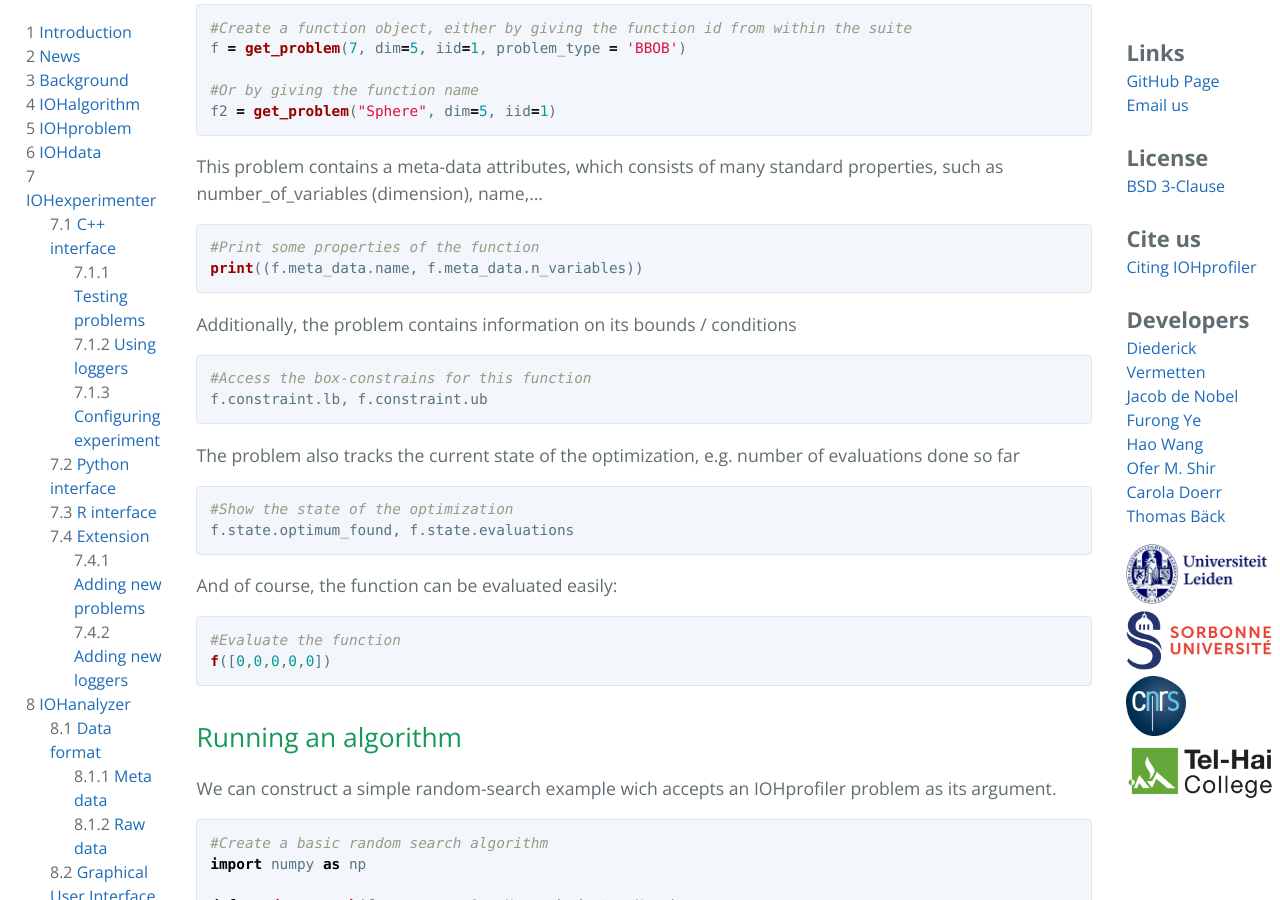
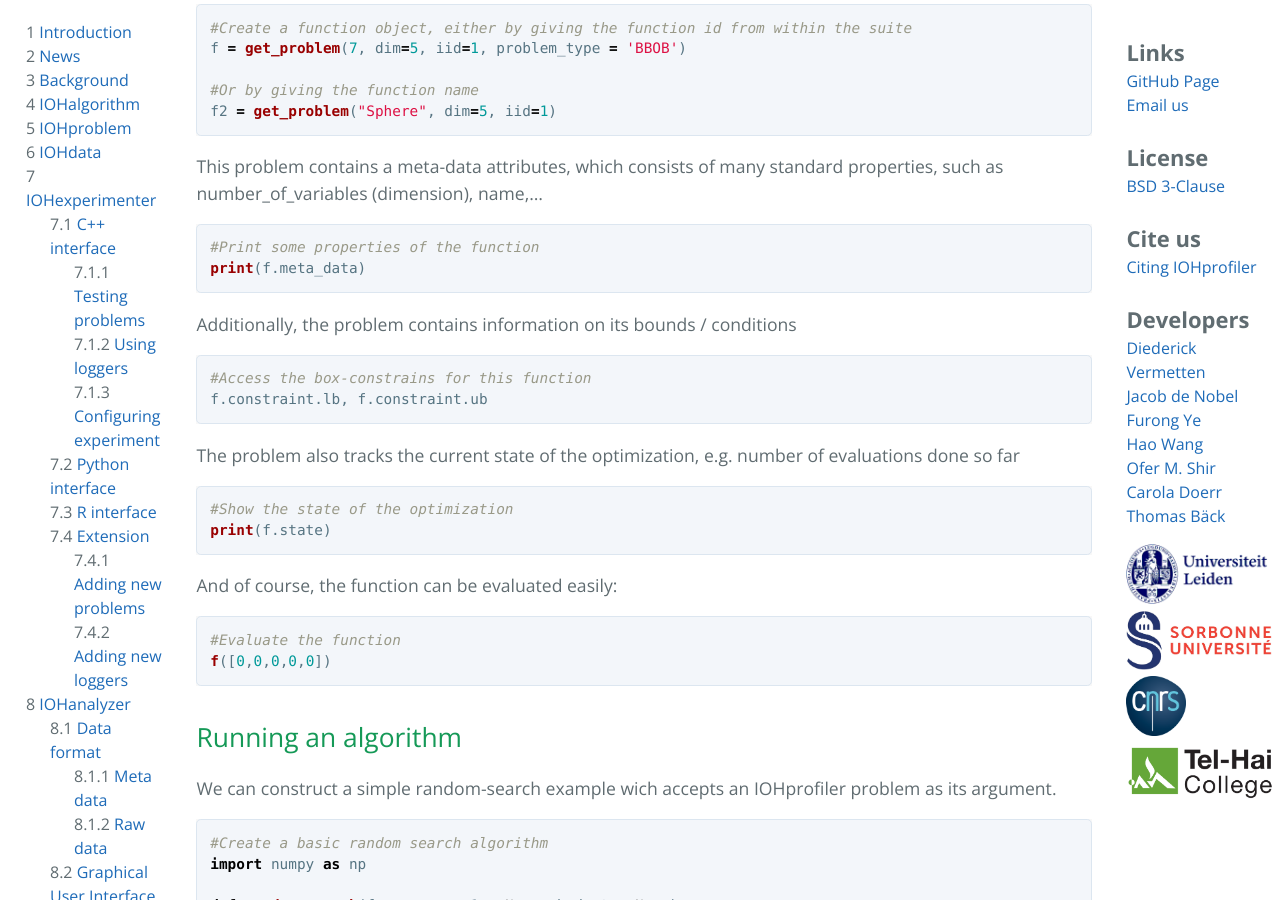
Before and after one commit to IOHprofiler/IOHprofiler.github.io, a Jekyll site: the page built from IOHexperimenter/python.md, in a window 1280 px wide and 900 px high, scrolled down 1006 px. Built offline with Jekyll 4.4.1, drawn with Linux system fonts in a browser that asks for light colours.

Commit message:
Update python.md

````diff
--- a/IOHexperimenter/python.md
+++ b/IOHexperimenter/python.md
@@ -44,7 +44,7 @@ This problem contains a meta-data attributes, which consists of many standard pr
 
 ```python
 #Print some properties of the function
-print((f.meta_data.name, f.meta_data.n_variables))
+print(f.meta_data)
 ```
 
 Additionally, the problem contains information on its bounds / conditions
@@ -57,7 +57,7 @@ The problem also tracks the current state of the optimization, e.g. number of ev
 
 ```python
 #Show the state of the optimization
-f.state.optimum_found, f.state.evaluations
+print(f.state)
 ```
 And of course, the function can be evaluated easily:
 
````
